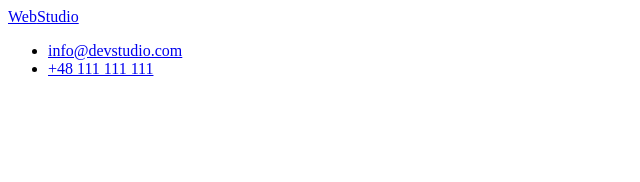
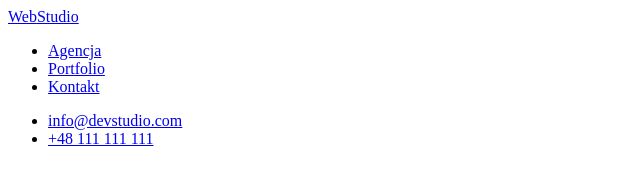
Before and after one commit to filip-bak/goit-markup-hw-01, a plain HTML site: page index.html in a window 1280 px wide. Shown: the whole page, without its empty margins (0-640 px from the left). Drawn offline with Linux system fonts and the light colour scheme.

Commit message:
Update header content

```diff
--- a/index.html
+++ b/index.html
@@ -12,7 +12,11 @@
   <header>
     <a href="#"><span>Web</span>Studio</a>
     <nav>
-
+      <ul>
+        <li><a href="#">Agencja</a></li>
+        <li><a href="#">Portfolio</a></li>
+        <li><a href="#">Kontakt</a></li>
+      </ul>
     </nav>
     <ul>
       <li><a href="mailto:info@devstudio.com">info@devstudio.com</a></li>
```
